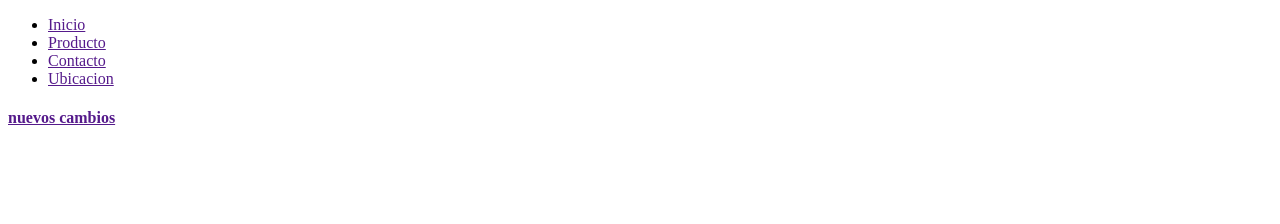
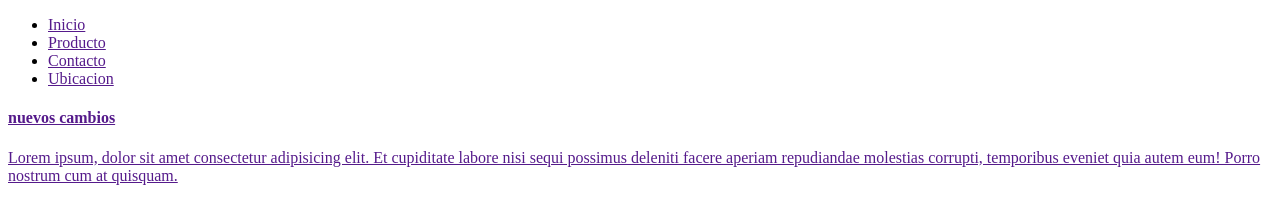
Before and after one commit to CharlyCoderHouse/comision-martes, a plain HTML site: page index.html in a window 1280 px wide. Drawn offline with Linux system fonts and the light colour scheme.

Commit message:
cambio realizados ultimos

```diff
--- a/index.html
+++ b/index.html
@@ -18,5 +18,7 @@
     <section>
         <h4>nuevos cambios</h4>
     </section>
+
+    <p>Lorem ipsum, dolor sit amet consectetur adipisicing elit. Et cupiditate labore nisi sequi possimus deleniti facere aperiam repudiandae molestias corrupti, temporibus eveniet quia autem eum! Porro nostrum cum at quisquam.</p>
 </body>
 </html>
```
